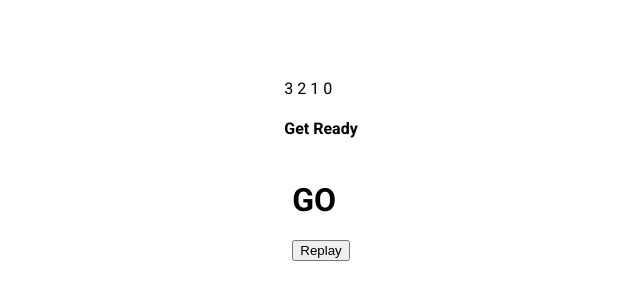
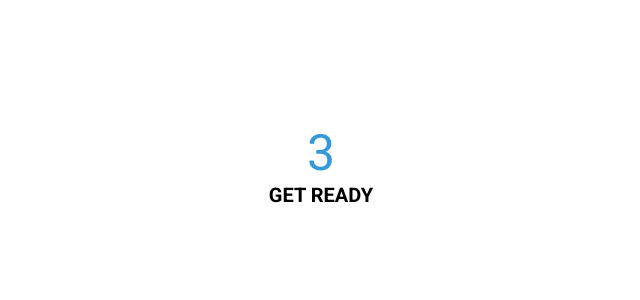
Before and after one commit to nwsanfor24/animated-countdown, a plain HTML site: page index.html in a window 1280 px wide. Shown: the part 230-530 px from the top of the page, without its empty margins (319-959 px from the left). Drawn offline with Linux system fonts and the light colour scheme.

Commit message:
styling done

```diff
--- a/style.css
+++ b/style.css
@@ -6,11 +6,121 @@
 
 body {
     font-family: 'Roboto', sans-serif;
-    display: flex;
-    flex-direction: column;
-    align-items: center;
-    justify-content: center;
+    margin: 0;
     height: 100vh;
     overflow: hidden;
-    margin: 0;
 }
+
+h4 {
+    font-size: 20px;
+    margin: 5px;
+    text-transform: uppercase;
+}
+
+.counter {
+    position: fixed;
+    top: 50%;
+    left: 50%;
+    transform: translate(-50%, -50%);
+    text-align: center;
+}
+
+.counter.hide {
+    transform: translate(-50%, -50%) scale(0);
+    animation: hide 0.2s ease-out;
+}
+
+@keyframes hide {
+    0% {
+        transform: translate(-50%, -50%) scale(1);
+    }
+
+    100% {
+        transform: translate(-50%, -50%) scale(0);
+    }
+}
+
+.final {
+    position: fixed;
+    top: 50%;
+    left: 50%;
+    transform: translate(-50%, -50%) scale(0);
+    text-align: center;
+}
+
+.final.show {
+    transform: translate(-50%, -50%) scale(1);
+    animation: show 0.2s ease-out;
+}
+
+@keyframes show {
+    0% {
+        transform: translate(-50%, -50%) scale(0);
+    }
+
+    30% {
+        transform: translate(-50%, -50%) scale(1.4);
+    }
+
+    100% {
+        transform: translate(-50%, -50%) scale(1);
+    }
+}
+
+.nums {
+    color: #3498db;
+    font-size: 50px;
+    position: relative;
+    overflow: hidden;
+    width: 250px;
+    height: 50px;
+}
+
+.nums span {
+    position: absolute;
+    top: 50%;
+    left: 50%;
+    transform: translate(-50%, -50%) rotate(120deg);
+    transform-origin: bottom center;
+}
+
+.nums span.in {
+    transform: translate(-50%, -50%) rotate(0deg);
+    animation: goIn 0.5s ease-in-out;
+}
+
+.nums span.out {
+    animation: goOut 0.5s ease-in-out;
+}
+
+@keyframes goIn {
+    0% {
+        transform: translate(-50%, -50%) rotate(120deg);
+    }
+
+    30% {
+        transform: translate(-50%, -50%) rotate(-20deg);
+    }
+
+    60% {
+        transform: translate(-50%, -50%) rotate(10deg);
+    }
+
+    100% {
+        transform: translate(-50%, -50%) rotate(0deg);
+    }
+}
+
+@keyframes goOut {
+    0% {
+        transform: translate(-50%, -50%) rotate(0deg);
+    }
+
+    60% {
+        transform: translate(-50%, -50%) rotate(20deg);
+    }
+
+    100% {
+        transform: translate(-50%, -50%) rotate(-120deg);
+    }
+}
```
